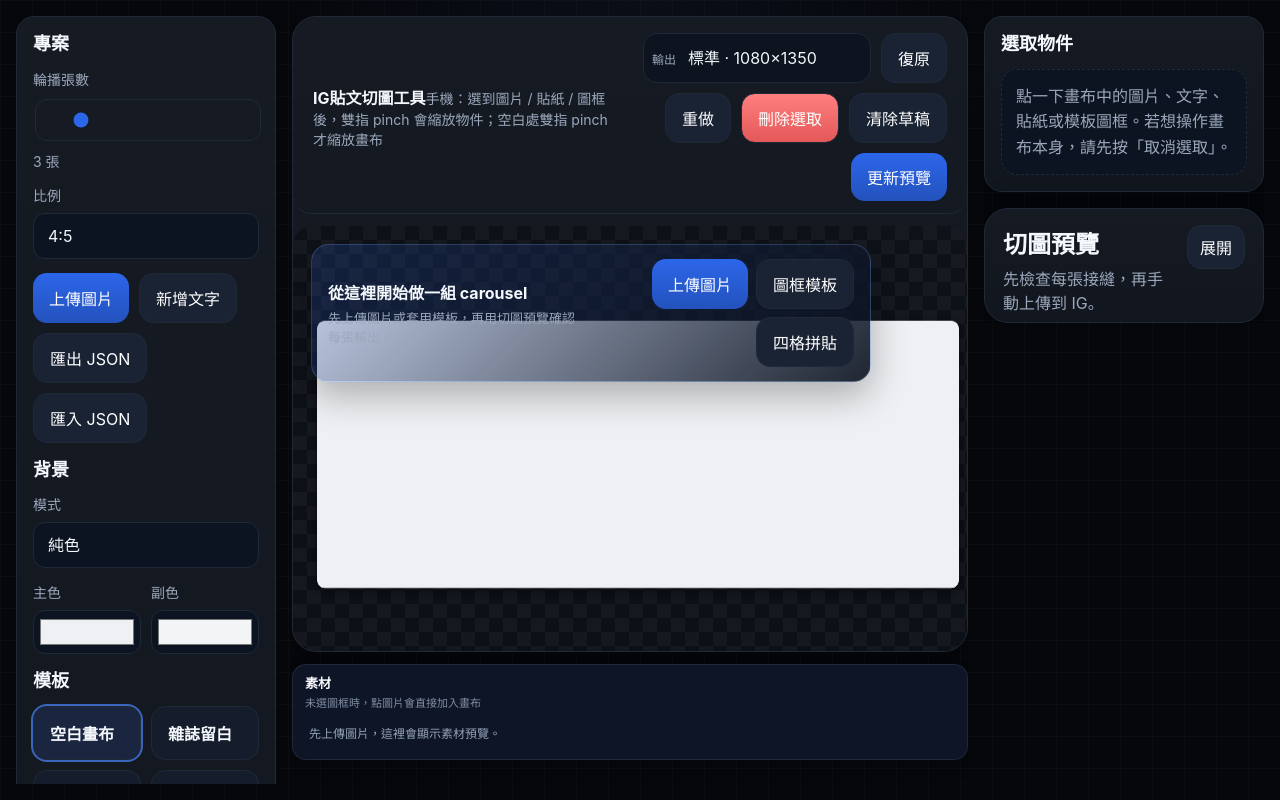
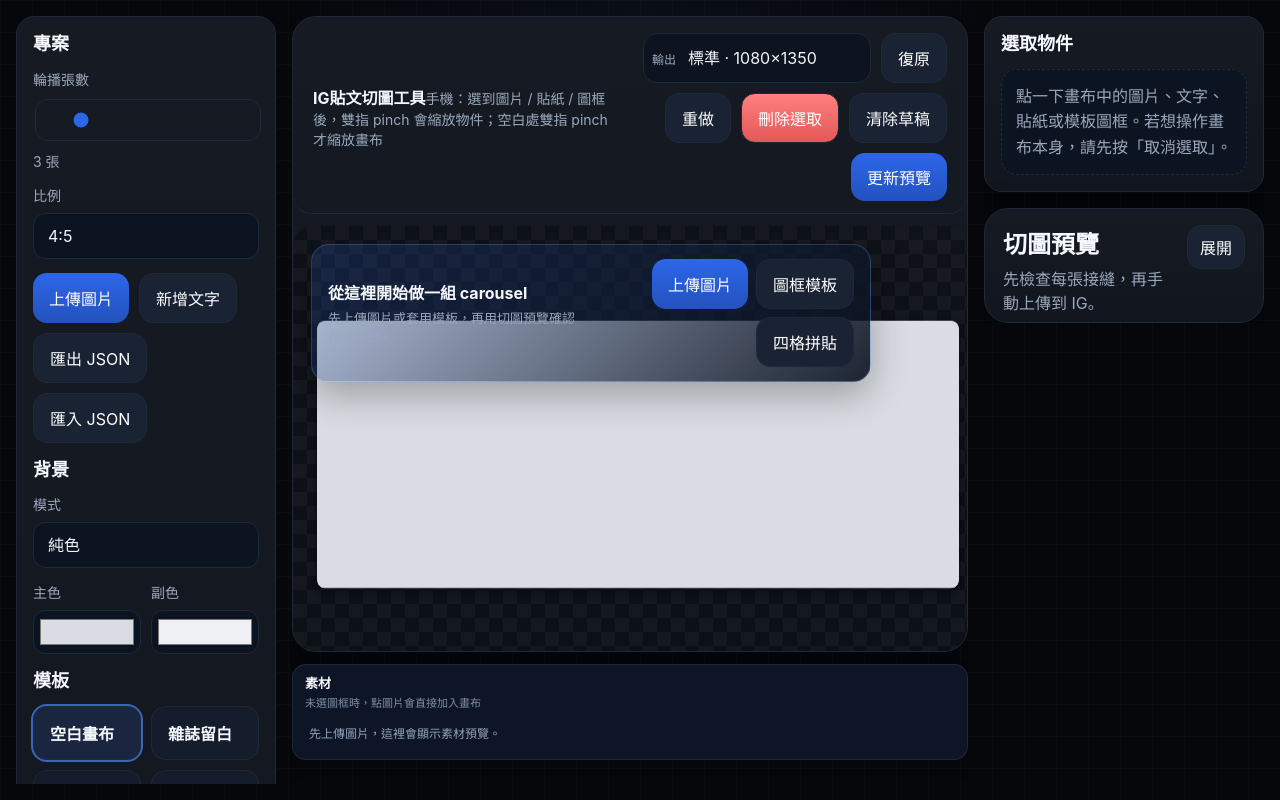
Before and after one commit to Pawelsung/scrl, a React (Vite) app: page / in a window 1280 px wide. Built offline with nearby package versions, Linux system fonts and the light colour scheme.

Commit message:
style: increase canvas gray contrast

```diff
--- a/src/App.jsx
+++ b/src/App.jsx
@@ -70,6 +70,8 @@ const ROTATION_SNAPS = [0, 45, 90, 135, 180, 225, 270, 315];
 const SLOT_NUDGE = 24;
 const SLOT_ZOOM_STEP = 0.08;
 const STORAGE_KEY = "scrl_draft_v1";
+const DEFAULT_CANVAS_COLOR = "#d9dde3";
+const DEFAULT_CANVAS_COLOR_2 = "#eef0f3";
 
 function uid(prefix = "id") {
   return `${prefix}_${Math.random().toString(36).slice(2, 9)}`;
@@ -1660,8 +1662,8 @@ export default function App() {
   const [slides, setSlides] = useState(3);
   const [ratioKey, setRatioKey] = useState("4:5");
   const [backgroundMode, setBackgroundMode] = useState("solid");
-  const [bgPrimary, setBgPrimary] = useState("#eef0f3");
-  const [bgSecondary, setBgSecondary] = useState("#f3f4f6");
+  const [bgPrimary, setBgPrimary] = useState(DEFAULT_CANVAS_COLOR);
+  const [bgSecondary, setBgSecondary] = useState(DEFAULT_CANVAS_COLOR_2);
   const [images, setImages] = useState([]);
   const [elements, setElements] = useState([]);
   const [templateSlots, setTemplateSlots] = useState([]);
@@ -1901,8 +1903,8 @@ export default function App() {
     setSlides(3);
     setRatioKey("4:5");
     setBackgroundMode("solid");
-    setBgPrimary("#eef0f3");
-    setBgSecondary("#f3f4f6");
+    setBgPrimary(DEFAULT_CANVAS_COLOR);
+    setBgSecondary(DEFAULT_CANVAS_COLOR_2);
     setImages([]);
     setElements([]);
     setTemplateSlots([]);
@@ -2686,8 +2688,8 @@ export default function App() {
     pushHistory();
     setTemplateId(id);
     setBackgroundMode("solid");
-    setBgPrimary("#eef0f3");
-    setBgSecondary("#f3f4f6");
+    setBgPrimary(DEFAULT_CANVAS_COLOR);
+    setBgSecondary(DEFAULT_CANVAS_COLOR_2);
 
     const nextSlots = [];
     const nextManagedElements = [];
```
